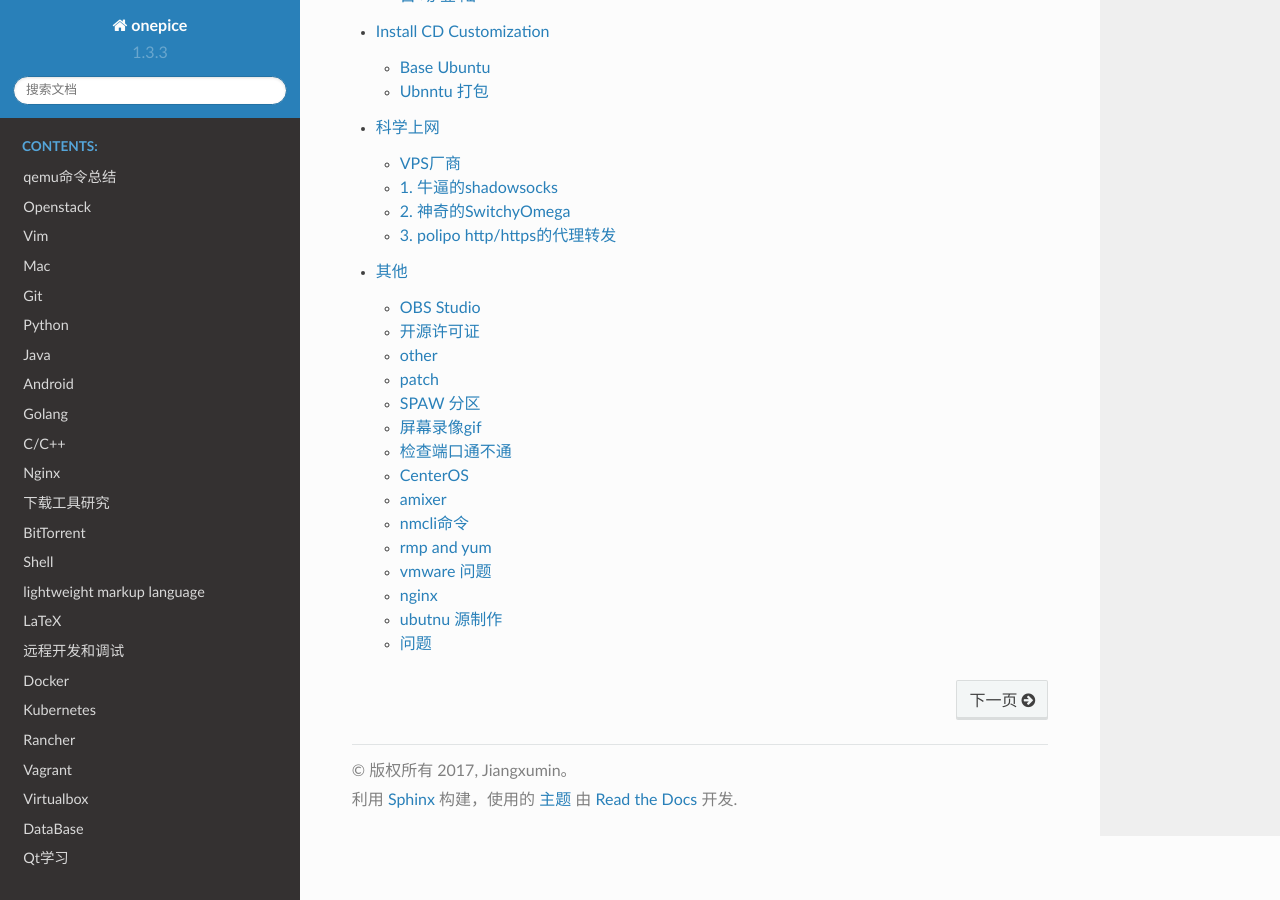
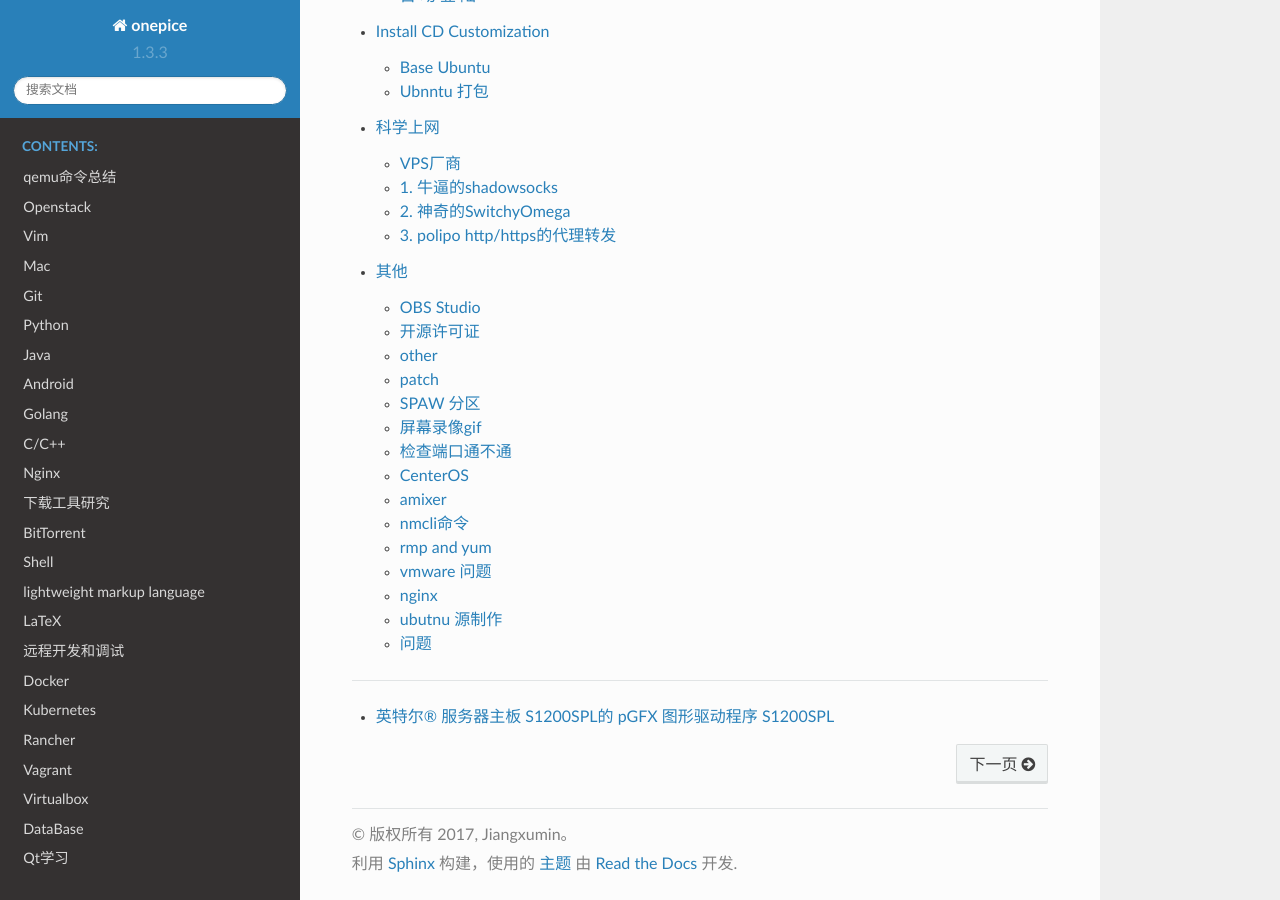
Before and after one commit to my-rds-store/my_space, a Sphinx documentation site: the page built from source/index.rst, in a window 1280 px wide and 900 px high, scrolled down 9198 px. Built offline with Sphinx 7.4.7 and the Read the Docs theme 2.0.0, drawn with Linux system fonts in a browser that asks for light colours.

Commit message:
update ...

```diff
--- a/source/index.rst
+++ b/source/index.rst
@@ -363,3 +363,7 @@ bittorrent文件编辑工具
    install_cd_customization/index
    gfw_is_shit/index
    other/index
+
+------------------
+
+* `英特尔® 服务器主板 S1200SPL的 pGFX 图形驱动程序 S1200SPL <https://downloadcenter.intel.com/zh-cn/download/25689/pGFX-Graphics-Driver-for-the-Intel-Server-Board-S1200SPL?product=97950&_ga=2.88649426.81022229.1538991029-1974842179.1536233238>`_
```
